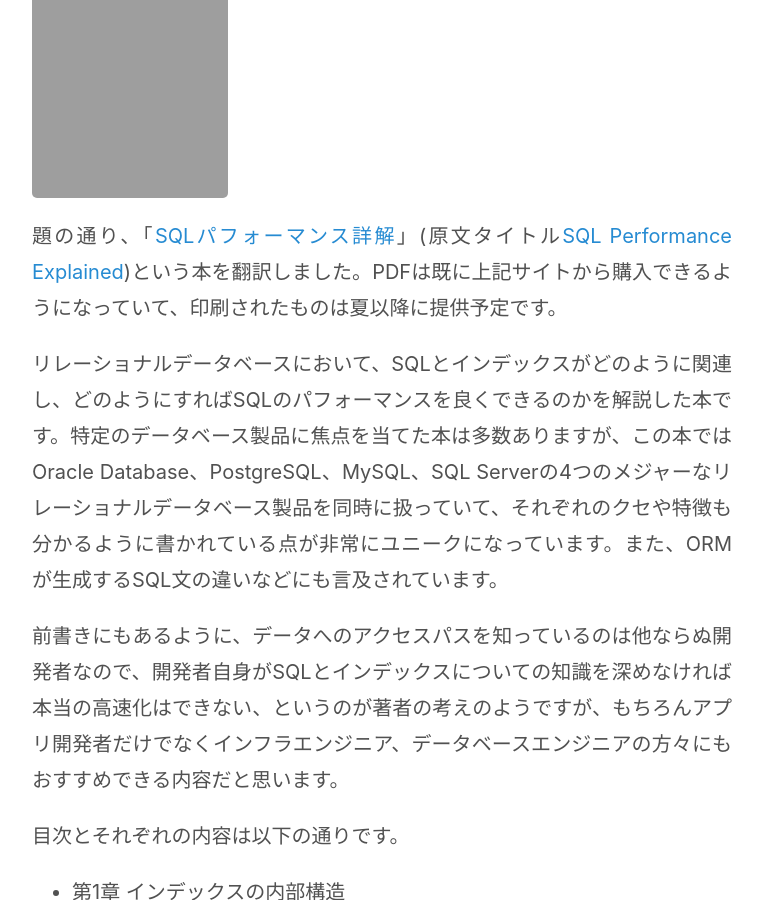
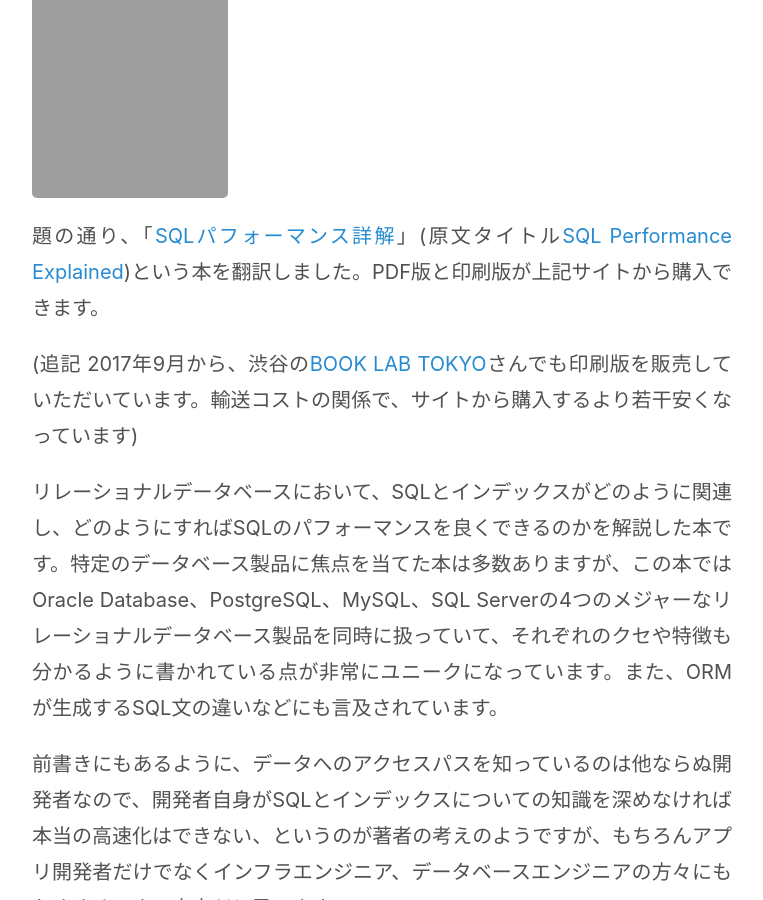
Before and after one commit to doublemarket/b.l0g.jp, a Jekyll site: the page built from _posts/2015-04-07-sql-performance-explained-ja.md, in a window 1280 px wide and 900 px high, scrolled down 445 px. Shown: the whole window, without its empty margins (258-1021 px from the left). Built offline with Jekyll 4.4.1, drawn with Linux system fonts in a browser that asks for light colours.

Commit message:
started to sell spe at booklabtokyo

```diff
--- a/_posts/2015-04-07-sql-performance-explained-ja.md
+++ b/_posts/2015-04-07-sql-performance-explained-ja.md
@@ -12,7 +12,9 @@
 
 &nbsp;
 
-[<img class="alignleft wp-image-1648 size-medium" style="border: 0px;" src="http://b.l0g.jp/wp-content/uploads/2015/04/sqlperformanceexplainedja-196x300.png" alt="sqlperformanceexplainedja" width="196" height="300" />](http://b.l0g.jp/wp-content/uploads/2015/04/sqlperformanceexplainedja.png)題の通り、「<a title="SQLパフォーマンス詳解" href="http://sql-performance-explained.jp/" target="_blank">SQLパフォーマンス詳解</a>」(原文タイトル<a title="SQL Performance Explained" href="http://sql-performance-explained.com/" target="_blank">SQL Performance Explained</a>)という本を翻訳しました。PDFは既に上記サイトから購入できるようになっていて、印刷されたものは夏以降に提供予定です。
+[<img class="alignleft wp-image-1648 size-medium" style="border: 0px;" src="http://b.l0g.jp/wp-content/uploads/2015/04/sqlperformanceexplainedja-196x300.png" alt="sqlperformanceexplainedja" width="196" height="300" />](http://b.l0g.jp/wp-content/uploads/2015/04/sqlperformanceexplainedja.png)題の通り、「<a title="SQLパフォーマンス詳解" href="http://sql-performance-explained.jp/" target="_blank">SQLパフォーマンス詳解</a>」(原文タイトル<a title="SQL Performance Explained" href="http://sql-performance-explained.com/" target="_blank">SQL Performance Explained</a>)という本を翻訳しました。PDF版と印刷版が上記サイトから購入できます。
+
+(追記 2017年9月から、渋谷の[BOOK LAB TOKYO](http://booklabtokyo.com/)さんでも印刷版を販売していただいています。輸送コストの関係で、サイトから購入するより若干安くなっています)
 
 リレーショナルデータベースにおいて、SQLとインデックスがどのように関連し、どのようにすればSQLのパフォーマンスを良くできるのかを解説した本です。特定のデータベース製品に焦点を当てた本は多数ありますが、この本ではOracle Database、PostgreSQL、MySQL、SQL Serverの4つのメジャーなリレーショナルデータベース製品を同時に扱っていて、それぞれのクセや特徴も分かるように書かれている点が非常にユニークになっています。また、ORMが生成するSQL文の違いなどにも言及されています。
 
```
